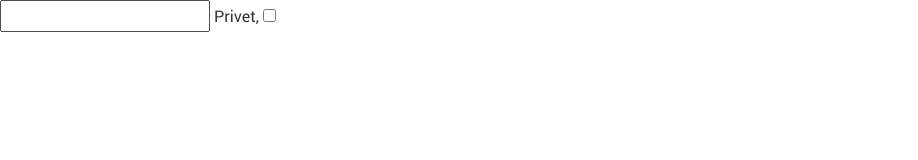
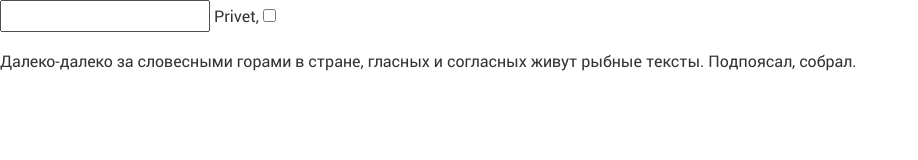
Before and after one commit to rednaxela999/test, a plain HTML site: page index.html in a window 1280 px wide. Shown: the whole page, without its empty margins (0-918 px from the left). Drawn offline with Linux system fonts and the light colour scheme.

Commit message:
another commit yeah

```diff
--- a/index.html
+++ b/index.html
@@ -29,6 +29,7 @@
 	Privet, {{name}}
 	<input type="checkbox" ng-model="ShowCheck">
 	<div ng-show="ShowCheck">Оп, опа, оп-па-па</div>
+	<p>Далеко-далеко за словесными горами в стране, гласных и согласных живут рыбные тексты. Подпоясал, собрал.</p>
 	<!-- Совместимость со старыми IE -->
 	<!--[if lt IE 9]>
 	<script src="libs/html5shiv/es5-shim.min.js"></script>
```
